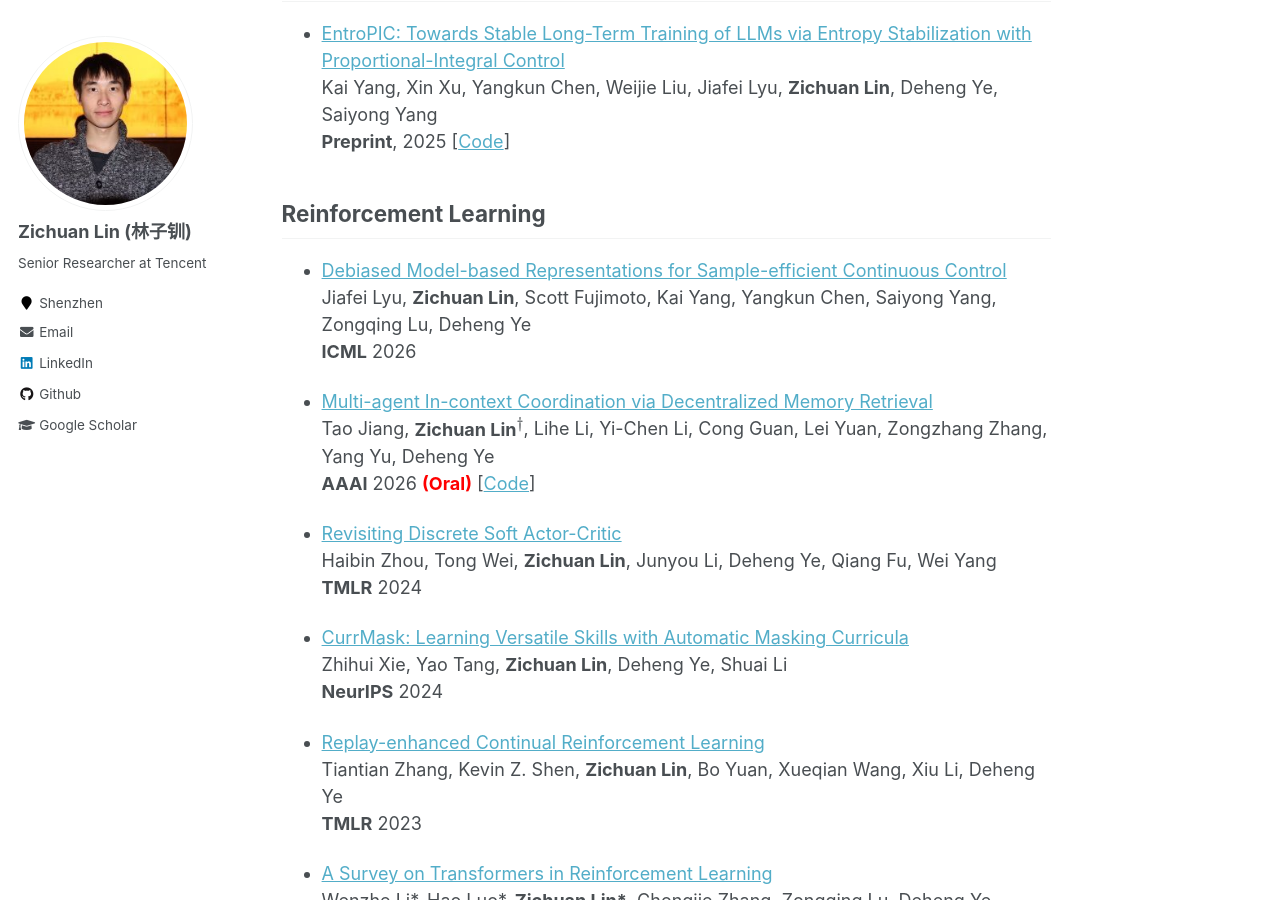
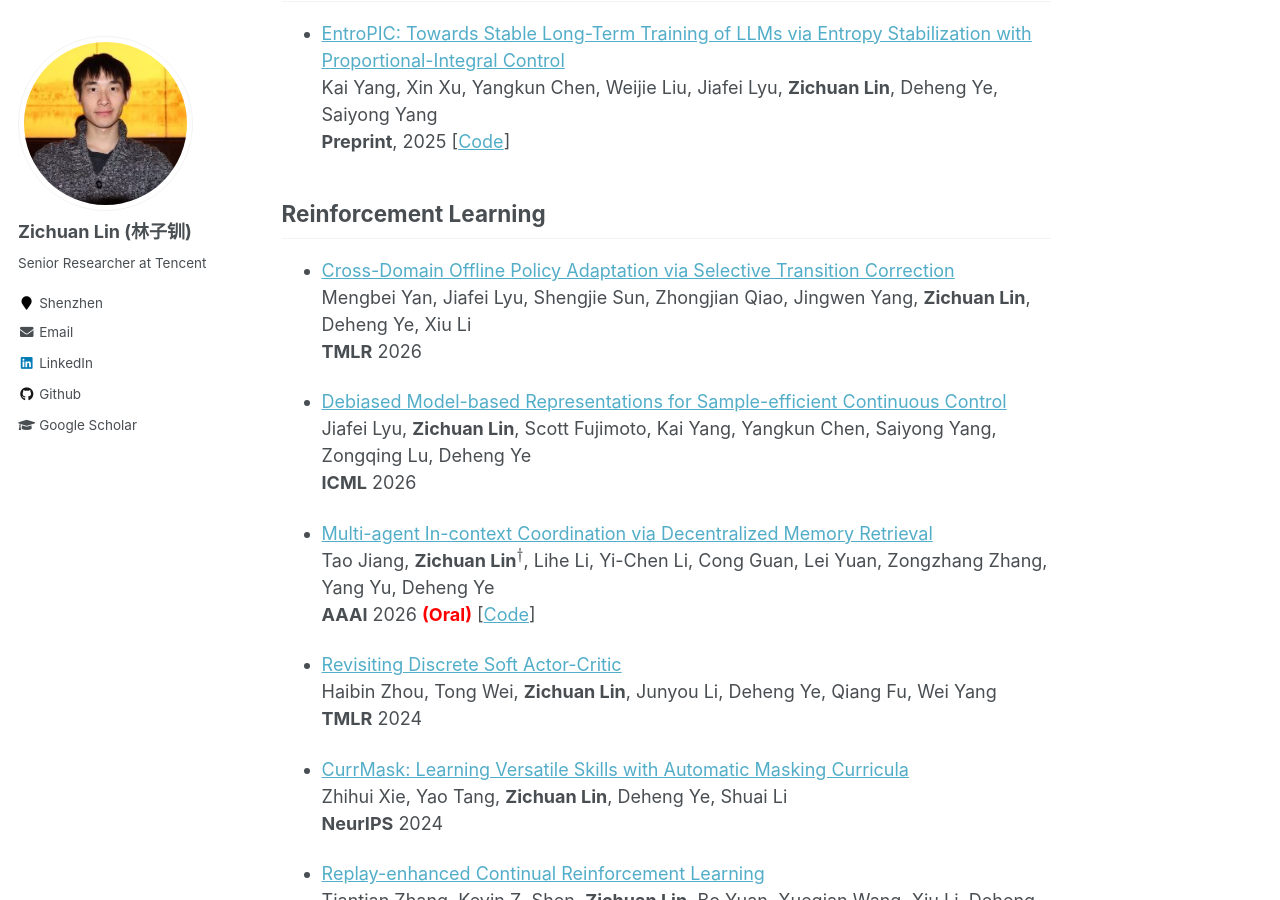
Before and after one commit to LinZichuan/linzichuan.github.io, a Jekyll site: the page built from _pages/about.md, in a window 1280 px wide and 900 px high, scrolled down 1648 px. Built offline with Jekyll 4.4.1, drawn with Linux system fonts in a browser that asks for light colours; formulas are drawn with MathJax 3.

Commit message:
Update about.md

```diff
--- a/_pages/about.md
+++ b/_pages/about.md
@@ -63,6 +63,10 @@ Kai Yang, Xin Xu, Yangkun Chen, Weijie Liu, Jiafei Lyu, **Zichuan Lin**, Deheng
 **Preprint**, 2025 [[Code](https://github.com/yk7333/EntroPIC)]
 
 ## Reinforcement Learning
+
+- [Cross-Domain Offline Policy Adaptation via Selective Transition Correction](https://arxiv.org/abs/2602.05776) <br>
+Mengbei Yan, Jiafei Lyu, Shengjie Sun, Zhongjian Qiao, Jingwen Yang, **Zichuan Lin**, Deheng Ye, Xiu Li <br>
+**TMLR** 2026
 
 - [Debiased Model-based Representations for Sample-efficient Continuous Control](https://arxiv.org/abs/2605.11711) <br>
 Jiafei Lyu, **Zichuan Lin**, Scott Fujimoto, Kai Yang, Yangkun Chen, Saiyong Yang, Zongqing Lu, Deheng Ye <br>
```
